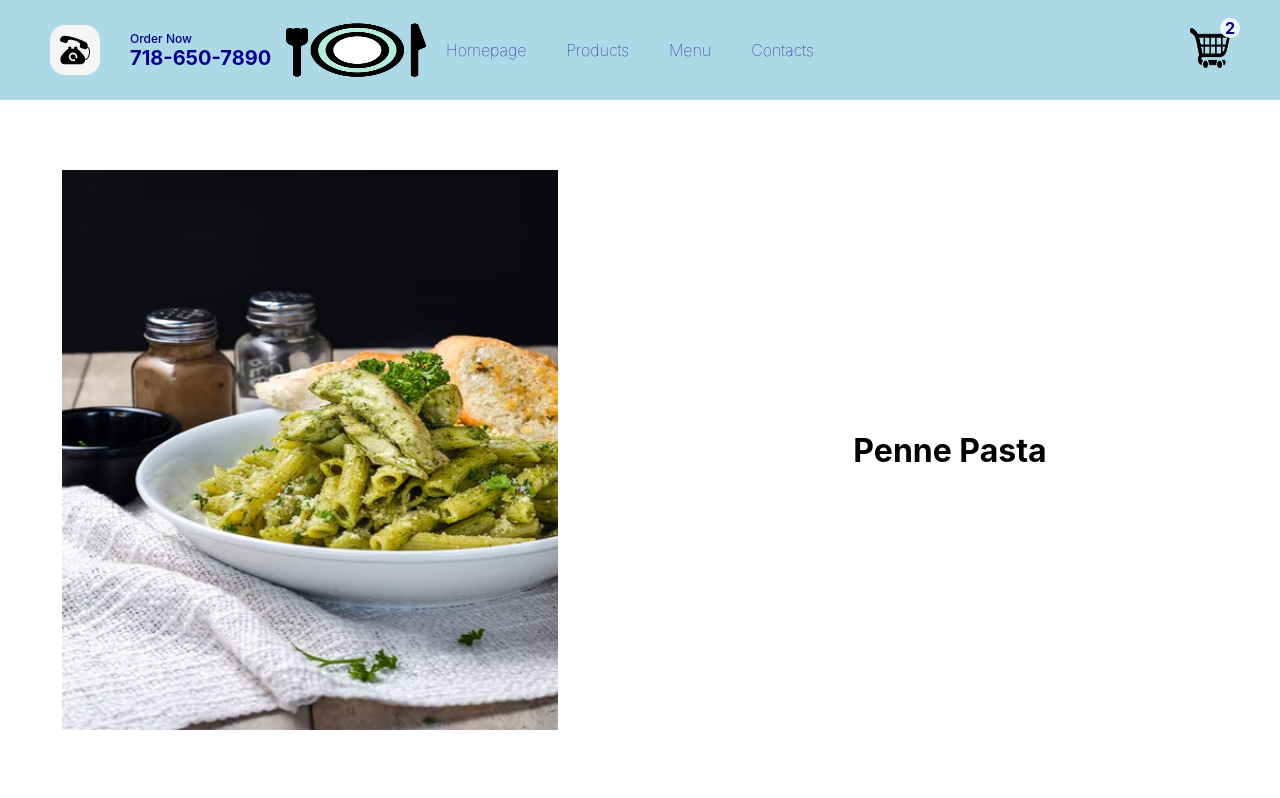
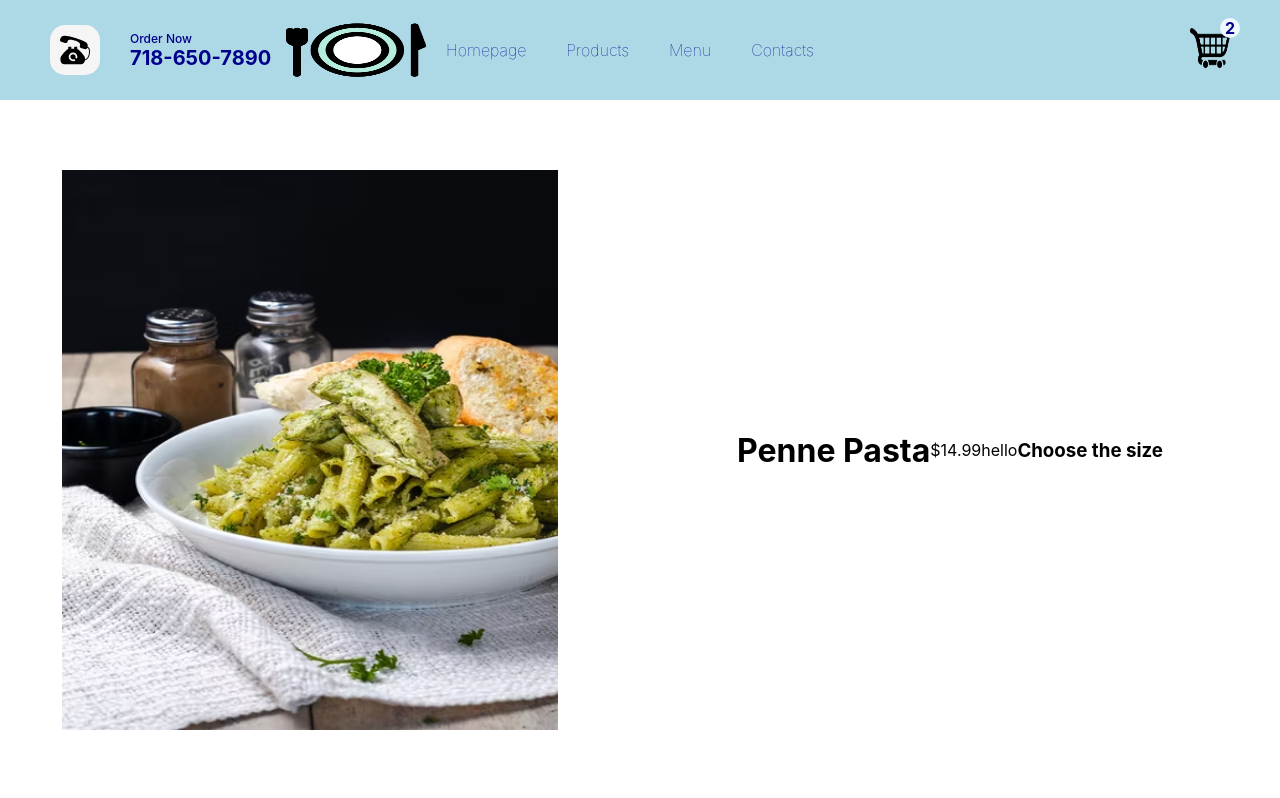
Before and after one commit to argie77/capstone, a Next.js app: page /product/1 in a window 1280 px wide. Shown: the top 798 px of the page. Built offline with nearby package versions, Linux system fonts and the light colour scheme.

Commit message:
useState is now working

```diff
--- a/pages/product/[id].jsx
+++ b/pages/product/[id].jsx
@@ -1,9 +1,11 @@
 import styles from "../../styles/Product.module.css";
 import Image from "next/image";
+import { useState } from "react";
+
 
 const Product = () => {
   //useState is use to get the 1st price and the 2nd price
-  //const [size, setSize] = useState(0);
+  const [size, setSize] = useState(0);
 const pasta = {
     id:1,
     img: "/img/photo-1616299908398-9af1134ad522.avif",
@@ -21,9 +23,9 @@ const pasta = {
       </div>
       <div className={styles.right}>
         <h1 className={styles.title}>{pasta.name}</h1>
-        {/* <span className={styles.price}>${pasta.price[size]}</span>
-        // <p className={styles.desc}>{pasta.desc}</p>
-        <h3 className={styles.choose}>Choose the size</h3> */}
+        <span className={styles.price}>${pasta.price[size]}</span>
+         <p className={styles.desc}>{pasta.desc}</p>
+        <h3 className={styles.choose}>Choose the size</h3>
       </div>
         </div>
   )
```
